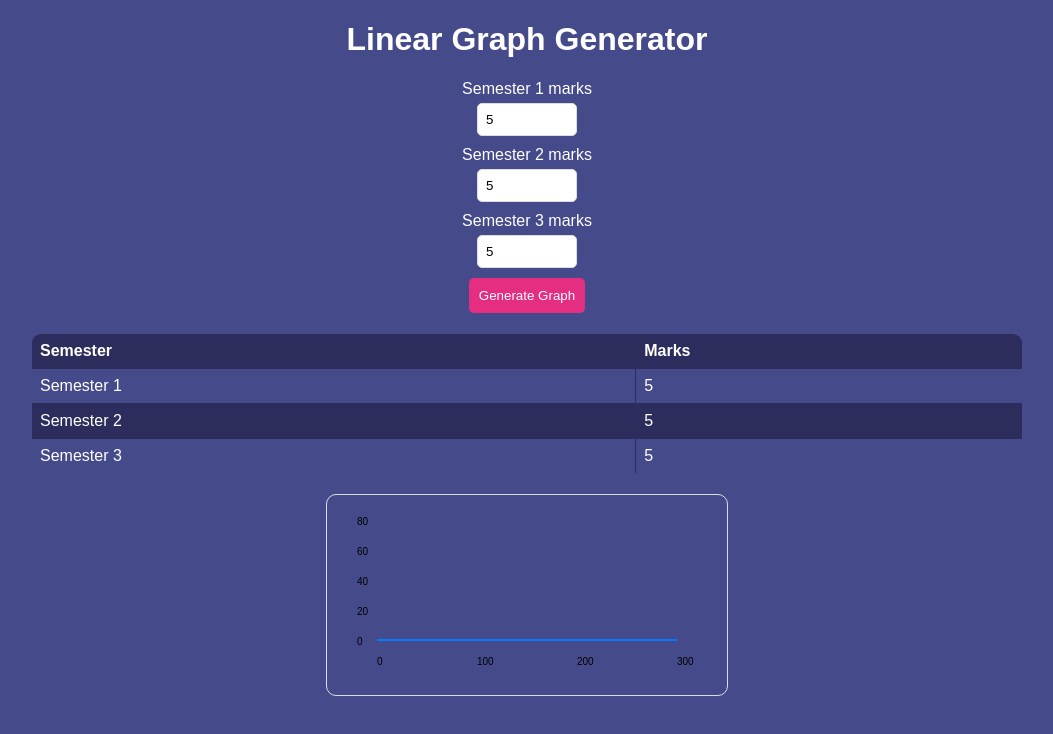
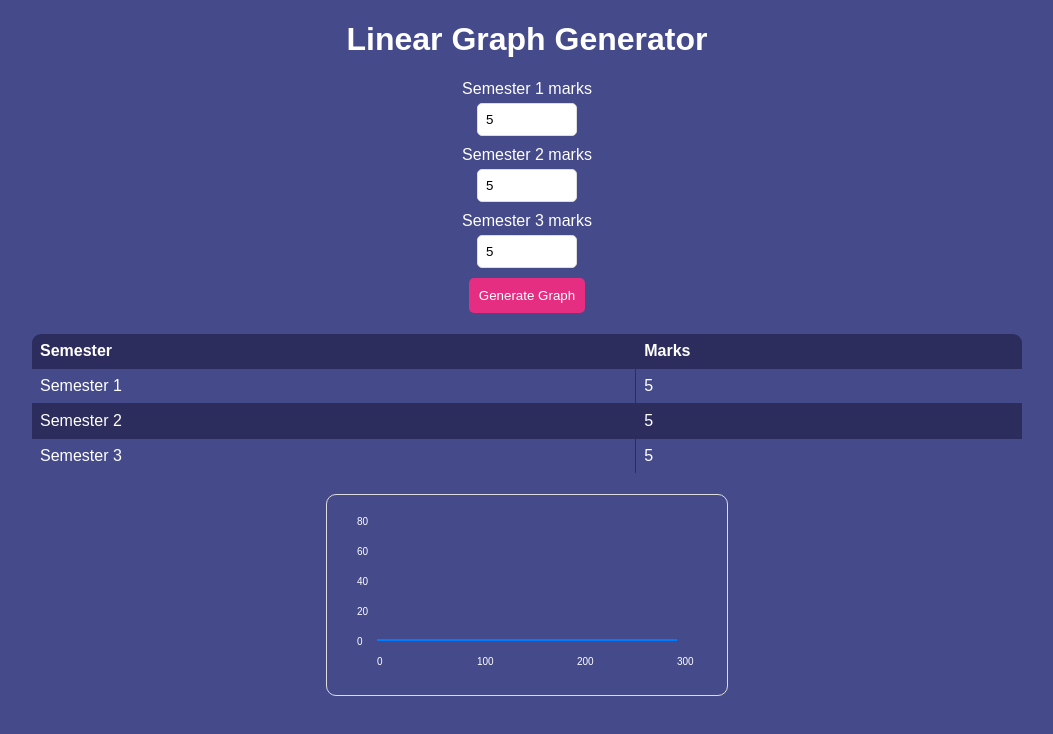
Before and after one commit to josephjohn-ms/psychic-octo-train, a plain HTML site: page newpage.html in a window 1280 px wide. Both pictures are taken after typing "5", "5", "5" into the empty fields and a click on the button "Generate Graph". Shown: the whole page, without its empty margins (113-1166 px from the left). Drawn offline with Linux system fonts and the light colour scheme.

Commit message:
Update newpage.html

```diff
--- a/newpage.html
+++ b/newpage.html
@@ -146,7 +146,7 @@
             ctx.strokeStyle = '#007BFF'; // Blue color
             ctx.lineWidth = 2;
             ctx.stroke();
-
+            ctx.fillStyle = '#fff'; // Set font color to white
             // Label x-axis
             for (let i = 0; i <= 3; i++) {
                 ctx.fillText(i * 100, 50 + i * 100, 170);
```
